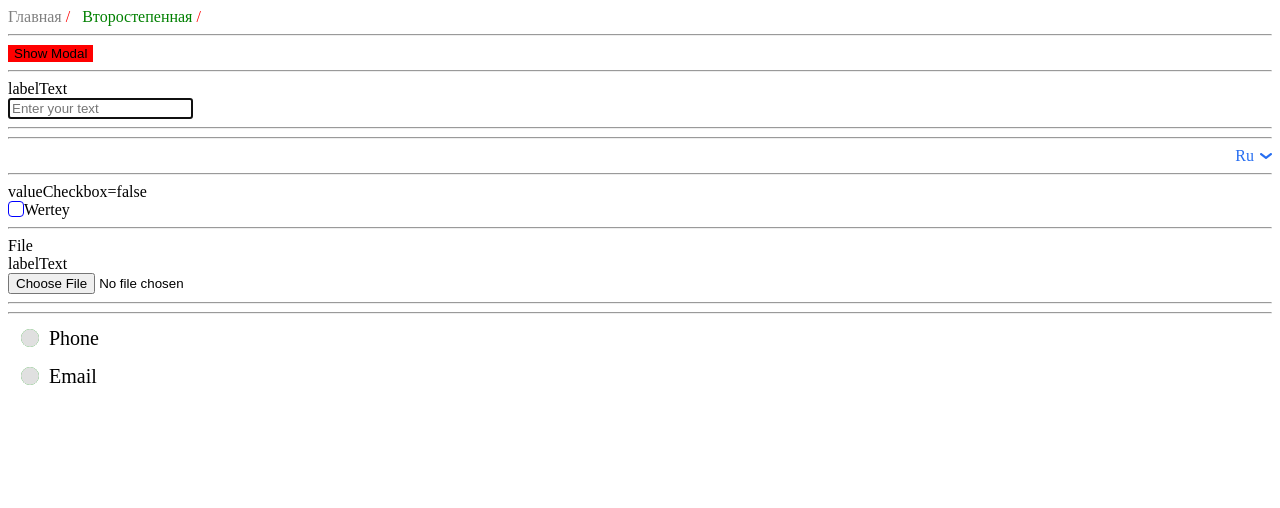
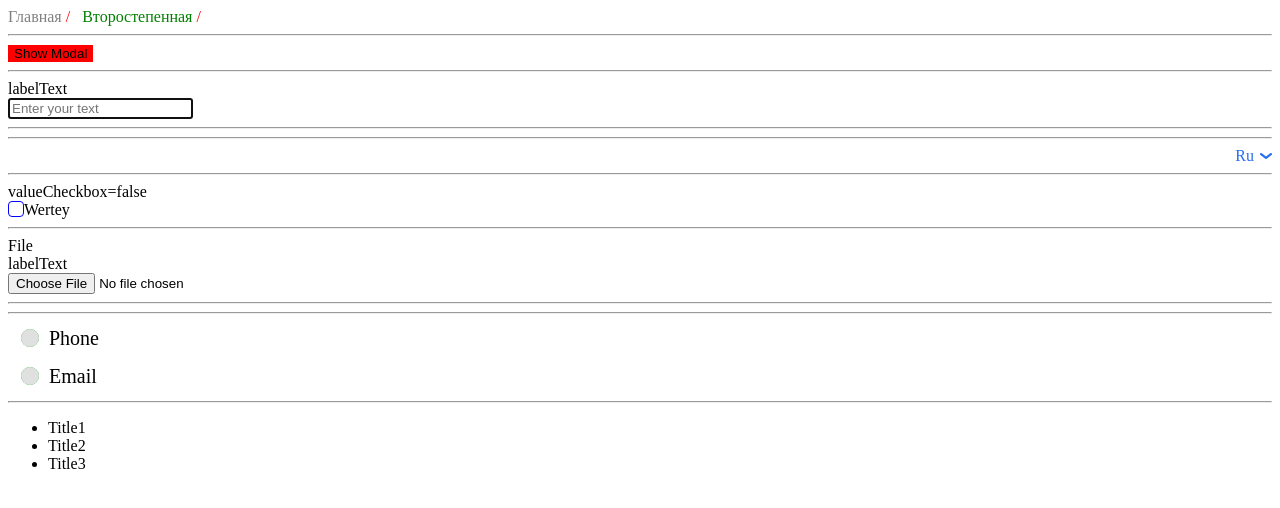
Before and after one commit to dzmitry-viartseika/vue2-sb, a Vue app: page / in a window 1280 px wide. Shown: the top 508 px of the page. Built offline with nearby package versions, Linux system fonts and the light colour scheme.

Commit message:
added storybook component Accordion

```diff
--- a/src/components/Elements/Accordion.vue
+++ b/src/components/Elements/Accordion.vue
@@ -16,8 +16,13 @@
 
 <script>
 export default {
-  name: 'accordion',
-  props: ['items'],
+  name: 'Accordion',
+  props: {
+    items: {
+      type: Array,
+      required: true,
+    }
+  },
   data: () => ({
     activeItem: -1,
   }),
--- a/src/views/Home.vue
+++ b/src/views/Home.vue
@@ -55,6 +55,8 @@
     <hr>
     <radio name="method" value="phone" label="Phone" id="phone" @input="changeRadioValue"></radio>
     <radio name="method" value="email" label="Email" id="email" @input="changeRadioValue"></radio>
+    <hr>
+    <Accordion :items="items"/>
   <!--
       appFile +
       breadCrumbs +
@@ -79,6 +81,7 @@ import AppFile from '../components/Elements/AppFile';
 import ModalTemplate from '../components/Modals/ModalTemplate';
 import Dropdown from '../components/Elements/Dropdown';
 import Loader from '../components/Elements/Loader';
+import Accordion from '../components/Elements/Accordion';
 
 export default {
   name: 'Home',
@@ -91,6 +94,7 @@ export default {
     AppFile,
     Loader,
     Radio,
+    Accordion,
   },
   data: () => ({
     inputValue: '',
@@ -112,6 +116,25 @@ export default {
       return  {
         name: 'wertey'
       }
+    },
+    items() {
+      return [
+        {
+          id: 1,
+          title: 'Title1',
+          content: 'Content1'
+        },
+        {
+          id: 2,
+          title: 'Title2',
+          content: 'Content2'
+        },
+        {
+          id: 3,
+          title: 'Title3',
+          content: 'Content3'
+        },
+      ]
     },
     positionList() {
       return [
```
Also changed, not shown: 2 other files (tests, documents, lock files or other folders).
